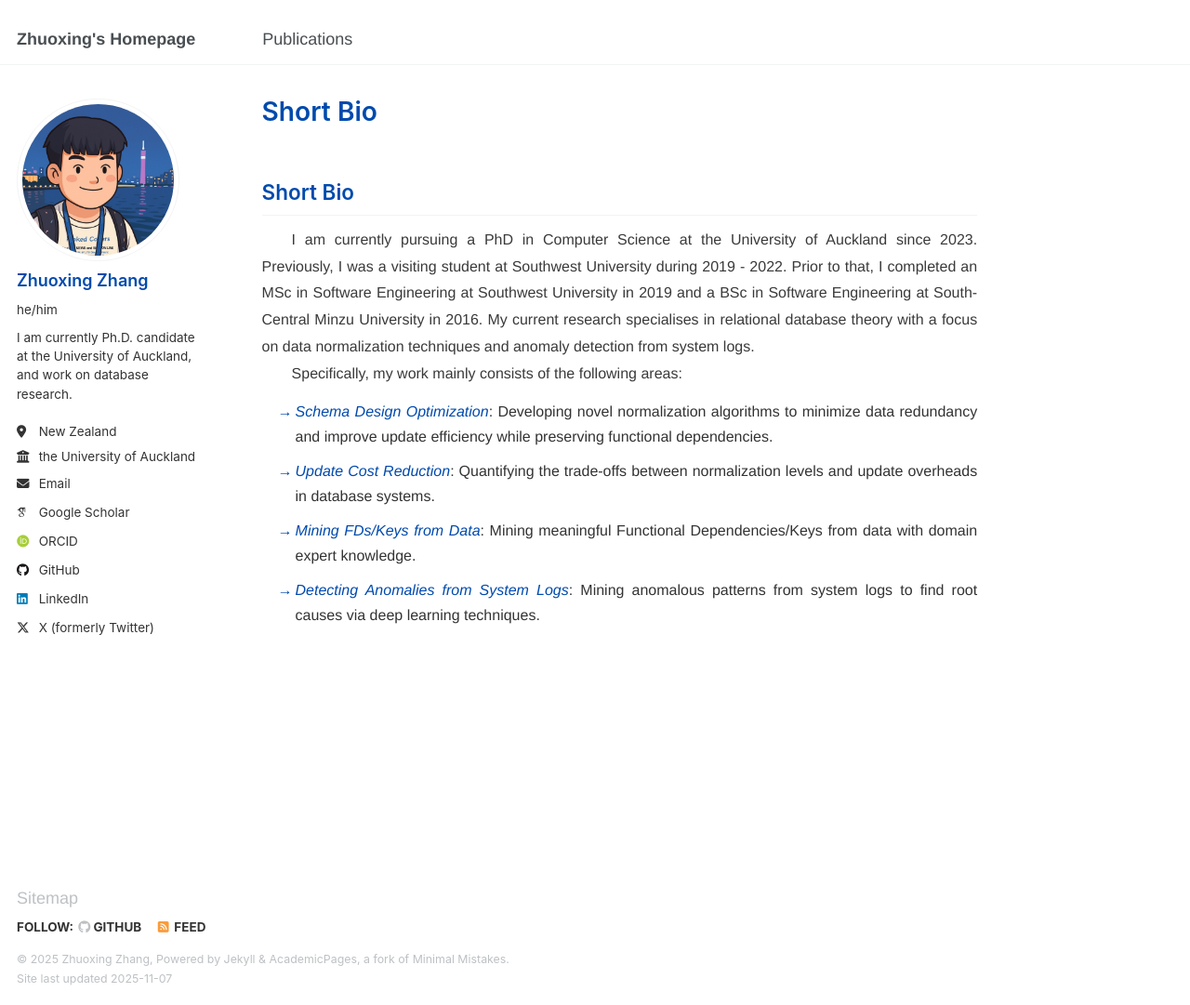
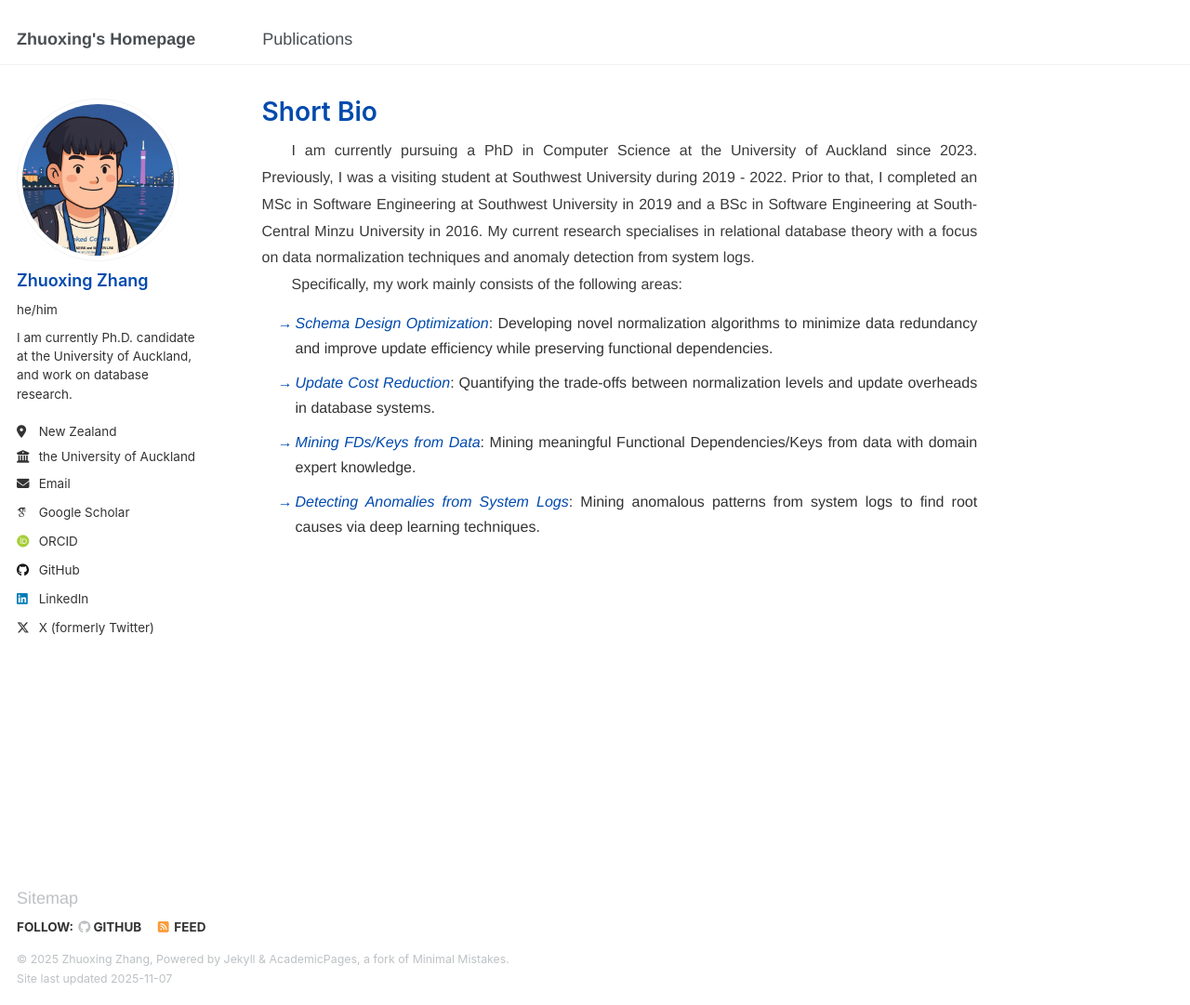
Before and after one commit to zhuoxingzhang/zhuoxingzhang.github.io, a Jekyll site: the page built from _pages/about.md, in a window 1280 px wide and 1081 px high. Shown: the whole window at 93% size. Built offline with Jekyll 4.4.1, drawn with Linux system fonts in a browser that asks for light colours; some web fonts are replaced.

Commit message:
Update about.md

```diff
--- a/_pages/about.md
+++ b/_pages/about.md
@@ -64,8 +64,6 @@ ul.custom-list i {
 }
 </style>
 
-<h2>Short Bio</h2>
-
 <p class="justify">
 &emsp;&emsp;I am currently pursuing a PhD in Computer Science at the University of Auckland since 2023. Previously, I was a visiting student at Southwest University during 2019 - 2022. Prior to that, I completed an MSc in Software Engineering at Southwest University in 2019 and a BSc in Software Engineering at South-Central Minzu University in 2016. My current research specialises in relational database theory with a focus on data normalization techniques and anomaly detection from system logs.<br>
 &emsp;&emsp;Specifically, my work mainly consists of the following areas:
```
